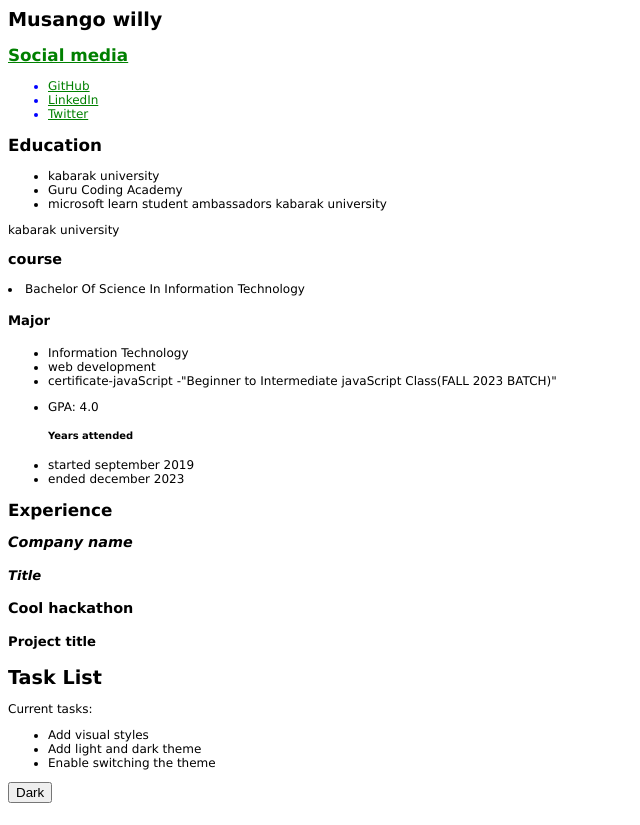
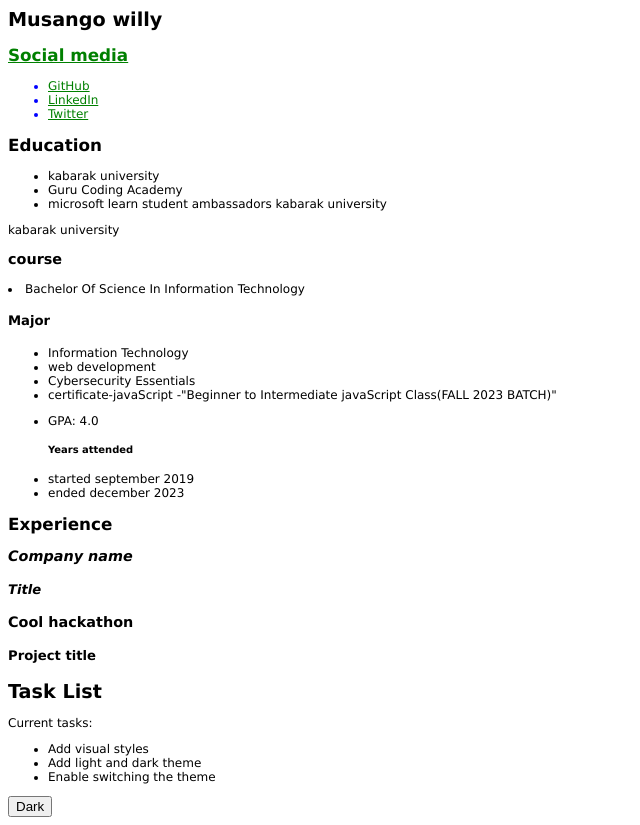
Before and after one commit to musango-willy/resume, a plain HTML site: page index.html in a window 1280 px wide. Shown: the whole page, without its empty margins (0-640 px from the left). Drawn offline with Linux system fonts and the light colour scheme; a script that the page names is missing.

Commit message:
updating certification and skills

```diff
--- a/index.html
+++ b/index.html
@@ -37,7 +37,7 @@
             <ul>
                 <li>Information Technology</li>
                 <li>web development</li>
-
+                <li>Cybersecurity Essentials</li>
                 <li>certificate-javaScript -"Beginner to Intermediate javaScript Class(FALL 2023 BATCH)"</li>
             </ul>
         </div>
```
